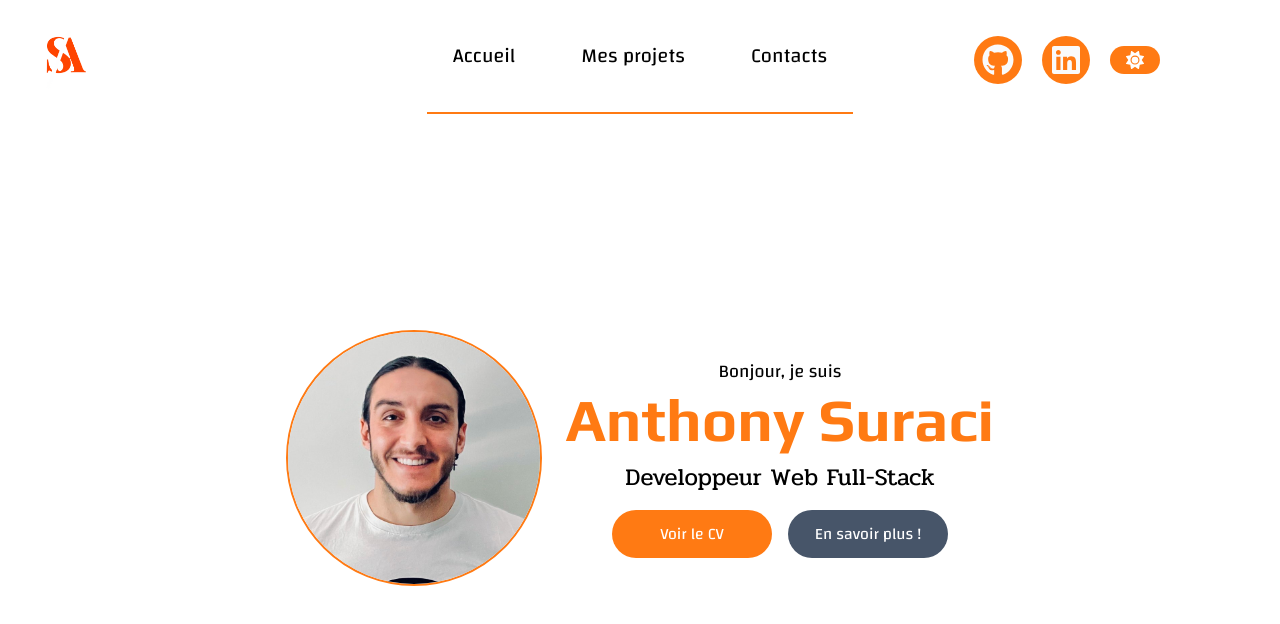
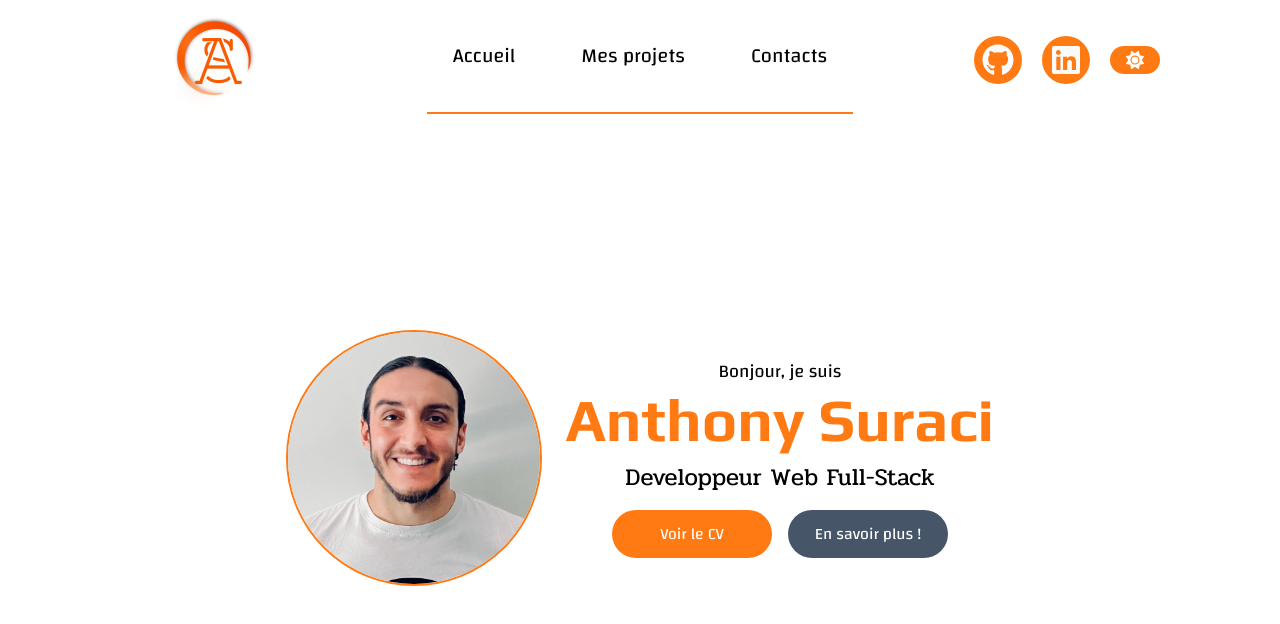
Before and after one commit to Tontico/portfolio_next, a Next.js app: page / in a window 1280 px wide. Shown: the top 624 px of the page. Built offline with nearby package versions, Linux system fonts and the light colour scheme.

Commit message:
new logo

```diff
--- a/components/Header.tsx
+++ b/components/Header.tsx
@@ -36,7 +36,7 @@ const Header = () => {
         <>
             <header className="h-28 flex items-center text-xl" id="headerScrolled">
                 <nav className=" h-28 flex items-center w-full">
-                    <Link href="/" className="w-1/3"><img src={logo} className="w-32" alt="logo"></img></Link>
+                    <Link href="/" className="w-1/3 flex justify-center items-center"><img src={logo} className="w-32" alt="logo"></img></Link>
                     <ul className="flex justify-evenly h-full items-center w-1/3">
                         <li className=""><Link href='/'>Accueil</Link></li>
                         <li className="mx-10"><Link href='/project'>Mes projets</Link></li>
```
Also changed, not shown: public/images/logo-dark.png, public/images/logo-light.png.
